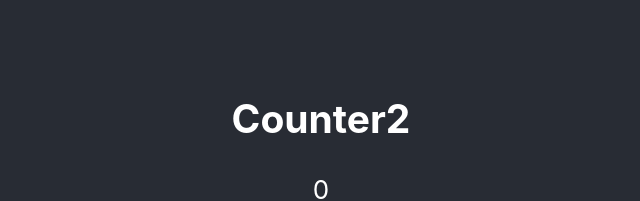
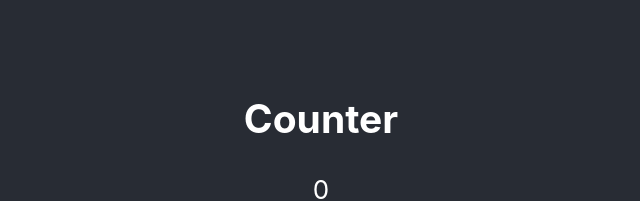
Before and after one commit to ChaejinE/Toy-Project, a React (Create React App) app in the folder cicd-demo-app/hello-frontend/: page / in a window 1280 px wide. Shown: the part 238-439 px from the top of the page, without its empty margins (319-959 px from the left). Built offline with nearby package versions, Linux system fonts and the light colour scheme.

Commit message:
unittest resolve, add new node

```diff
--- a/cicd-demo-app/hello-frontend/src/components/counter.js
+++ b/cicd-demo-app/hello-frontend/src/components/counter.js
@@ -13,7 +13,7 @@ export default function Counter() {
 
     return (
         <div>
-            <h2>Counter2</h2>
+            <h2>Counter</h2>
             <p>{count}</p>
             <button onClick={handleIncrement}>+</button>
             <button onClick={handleDecrement}>-</button>
```
